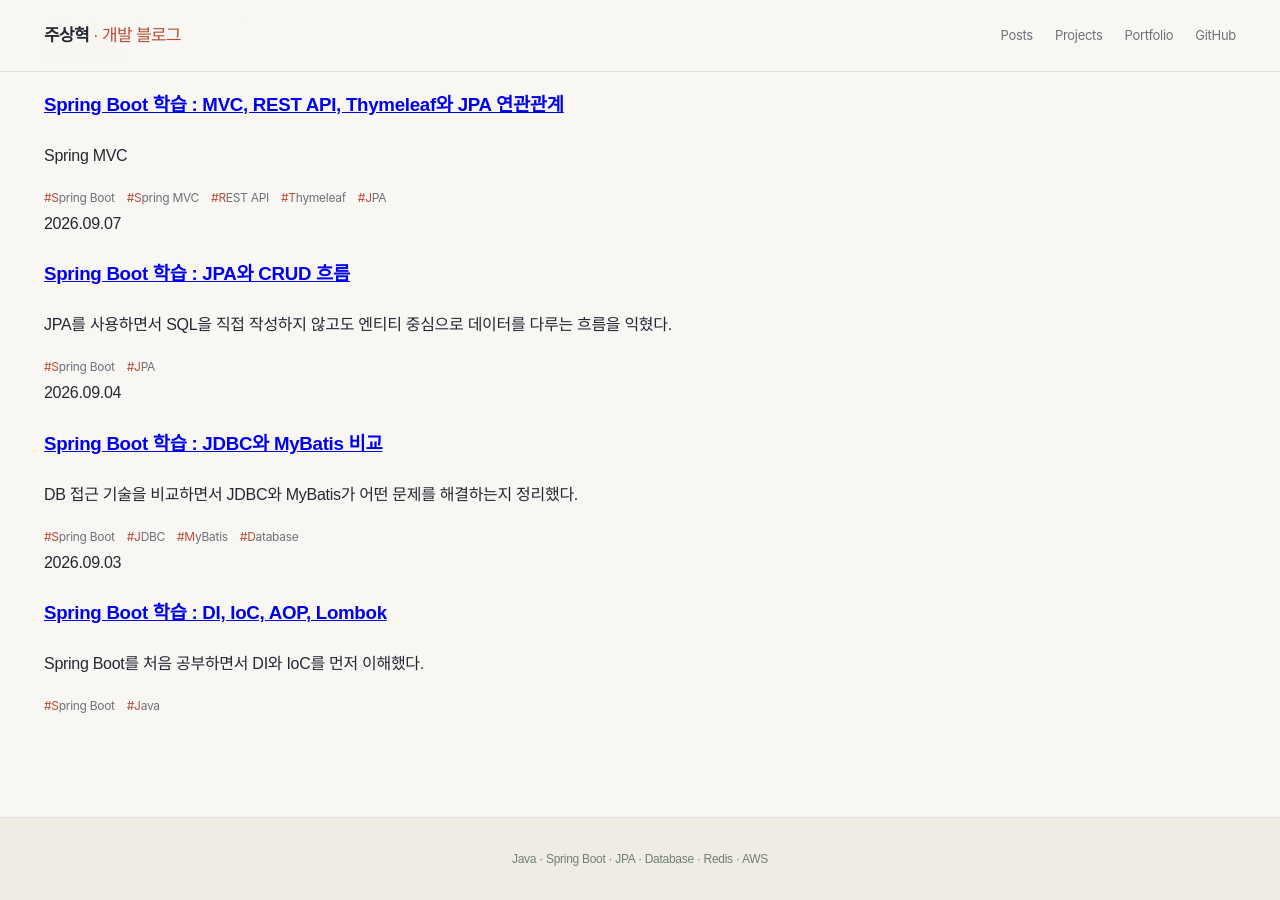
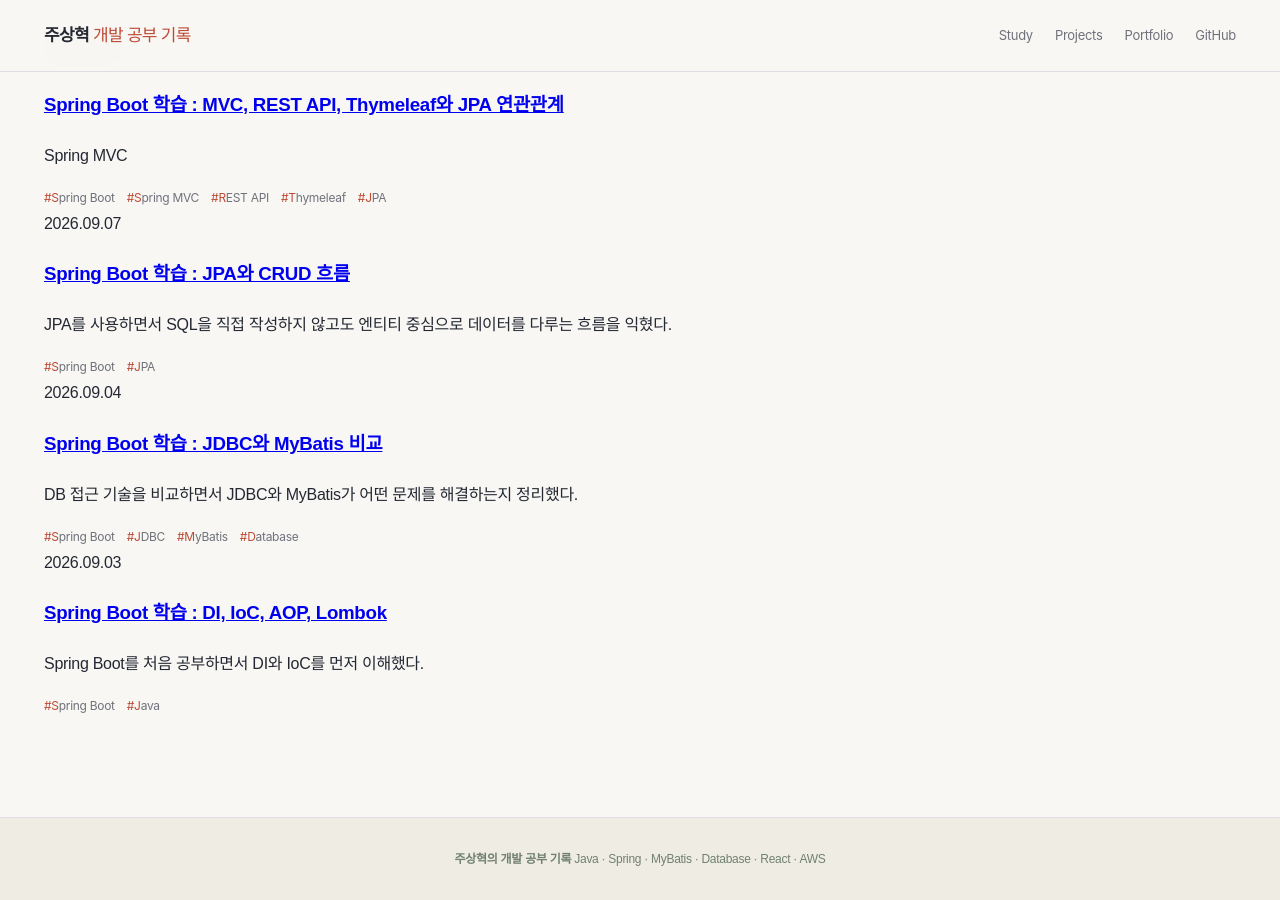
Before and after one commit to zuzusnasna/zuzusnasna.github.io, a Jekyll site: the page built from index.md, in a window 1280 px wide and 900 px high, scrolled down 10492 px. Built offline with Jekyll 4.4.1, drawn with Linux system fonts in a browser that asks for light colours; some web fonts are replaced.

Commit message:
개편: 블로그 공통 헤더와 Study/Projects 네비게이션 정리

```diff
--- a/_layouts/default.html
+++ b/_layouts/default.html
@@ -11,11 +11,21 @@
 <body>
   <header class="site-header">
     <div class="header-inner">
-      <a class="brand" href="{{ '/' | relative_url }}">주상혁 <span>· 개발 블로그</span></a>
-      <nav><a href="{{ '/' | relative_url }}">Posts</a><a href="{{ '/projects/' | relative_url }}">Projects</a><a href="https://zuzusnasna.github.io/portfolio/">Portfolio</a><a href="https://github.com/zuzusnasna">GitHub</a></nav>
+      <a class="brand" href="{{ '/' | relative_url }}">주상혁 <span>개발 공부 기록</span></a>
+      <nav class="main-nav">
+        <a href="{{ '/' | relative_url }}">Study</a>
+        <a href="{{ '/projects/' | relative_url }}">Projects</a>
+        <a href="https://zuzusnasna.github.io/portfolio/">Portfolio</a>
+        <a href="https://github.com/zuzusnasna">GitHub</a>
+      </nav>
     </div>
   </header>
   <main class="page-wrap">{{ content }}</main>
-  <footer><div>Java · Spring Boot · JPA · Database · Redis · AWS</div></footer>
+  <footer>
+    <div class="footer-inner">
+      <strong>주상혁의 개발 공부 기록</strong>
+      <span>Java · Spring · MyBatis · Database · React · AWS</span>
+    </div>
+  </footer>
 </body>
 </html>
```
